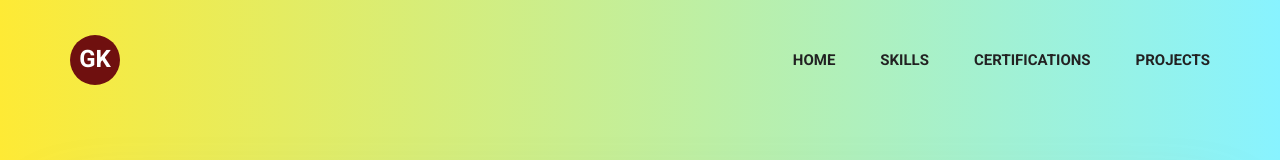
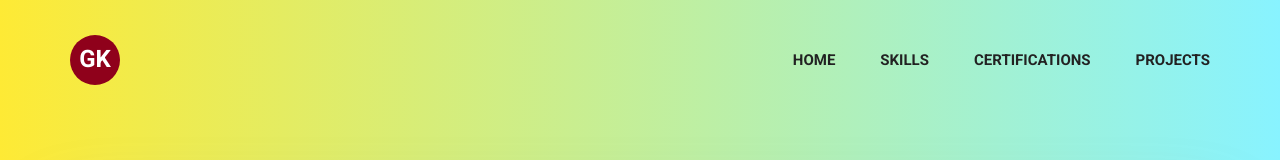
Before and after one commit to GayatriKhairnar/GayatriKhairnar.github.io, a plain HTML site: page index.html in a window 1280 px wide. Shown: the top 160 px of the page. Drawn offline with Linux system fonts and the light colour scheme.

Commit message:
Update style.css

```diff
--- a/css/style.css
+++ b/css/style.css
@@ -147,7 +147,7 @@ button:focus {
       color: white;
       width: 50px;
       height: 50px;
-      background-color: #6f100f; /* Example background color */
+      background-color: #8f011b; /* Example background color */
       border-radius: 50%; /* Makes it circular */
       display: flex;
       justify-content: center;
```
